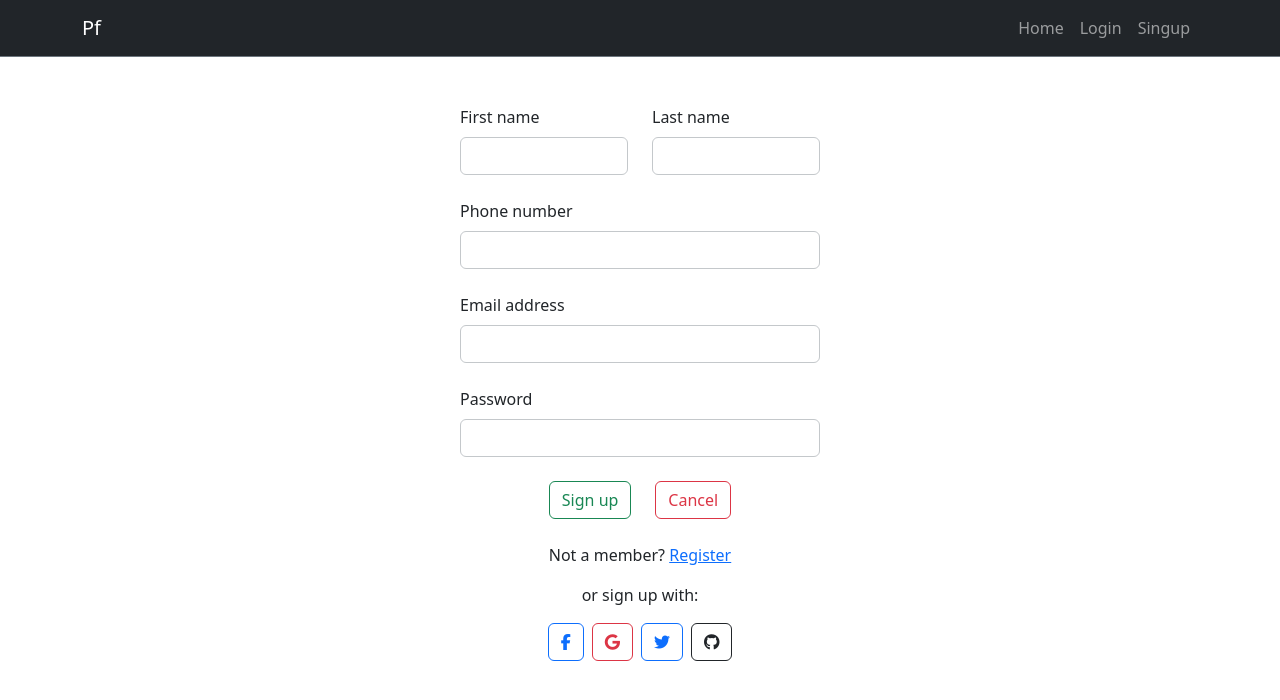
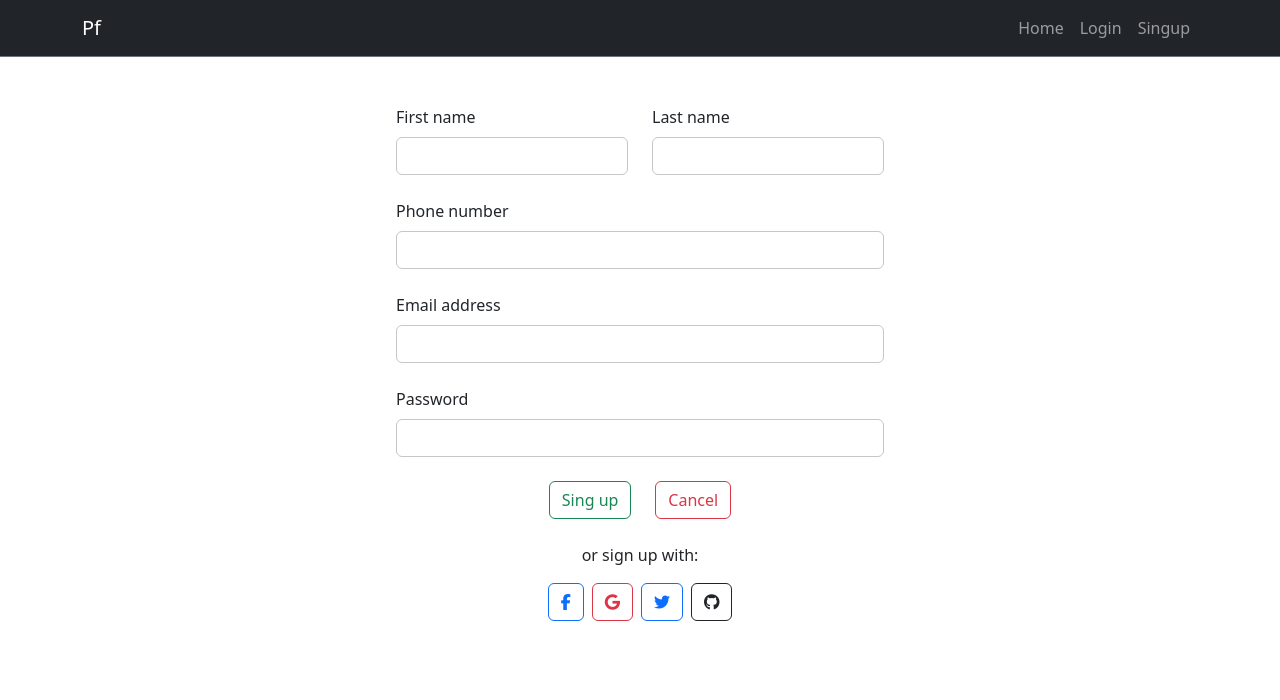
Before and after one commit to jpmendez29/FinalFronEnd, a React (Create React App) app in the folder pf-front/: page /singup in a window 1280 px wide. Shown: the top 700 px of the page. Built offline with nearby package versions, Linux system fonts and the light colour scheme.

Commit message:
funciones login

```diff
--- a/pf-front/src/App.css
+++ b/pf-front/src/App.css
@@ -39,5 +39,5 @@
 }
 
 .w-30{
-  Width: 30%!important;
+  Width: 40%!important;
 }
--- a/pf-front/src/App.js
+++ b/pf-front/src/App.js
@@ -1,6 +1,7 @@
 
 import { BrowserRouter as Router, Routes, Route } from 'react-router-dom';
 import 'bootstrap/dist/css/bootstrap.min.css'
+import 'bootstrap/dist/js/bootstrap.bundle.min.js'
 import '@fortawesome/fontawesome-free/css/all.min.css';
 
 import './App.css';
--- a/pf-front/src/Components/Singup.js
+++ b/pf-front/src/Components/Singup.js
@@ -1,49 +1,75 @@
 import React, { Component } from 'react'
+import { useState } from "react";
+import {Link} from 'react-router-dom'
 
 export default class Singup extends Component {
+
+    state = {
+        users: []
+    }
+
+
+        createuser = async event => {
+            event.preventDefault();
+
+            let us = {
+            firstname: event.target.firstname.value,
+            lastname: event.target.lastname.value,
+            phone: event.target.phonenumber.value,
+            email: event.target.emailaddress.value,
+            pasw: event.target.password.value
+            }
+
+            event.target.reset();
+
+            this.state.users = await [...this.state.users ,us];
+            console.log(this.state.users)
+    }
+
     render() {
         return (
-            <form className='container mt-5 w-30'>
+            <form className='container mt-5 w-30' onSubmit={this.createuser}>
 
                     <div className="row mb-4">
                         <div className="col">
                             <div className="form-outline">
-                                <label className="form-label" htmlFor="form3Example1">First name</label>
-                                <input type="text" id="form3Example1" className="form-control border-secondary-subtle" />
+                                <label className="form-label" htmlFor="firstname">First name</label>
+                                <input type="text" id="firstname" className="form-control border-secondary-subtle" />
                             </div>
                         </div>
                         <div className="col">
                             <div className="form-outline">
-                                <label className="form-label" htmlFor="form3Example2">Last name</label>
-                                <input type="text" id="form3Example2" className="form-control border-secondary-subtle" />
+                                <label className="form-label" htmlFor="lastname">Last name</label>
+                                <input type="text" id="lastname" className="form-control border-secondary-subtle" />
                             </div>
                         </div>
                     </div>
 
                     <div className="form-outline mb-4">
-                        <label className="form-label" htmlFor="form5Example5">Phone number</label>
-                        <input type="text" id="form5Example5" className="form-control border-secondary-subtle" />
+                        <label className="form-label" htmlFor="phonenumber">Phone number</label>
+                        <input type="text" id="phonenumber" className="form-control border-secondary-subtle" />
                     </div>
 
                     <div className="form-outline mb-4">
-                        <label className="form-label" htmlFor="form3Example3">Email address</label>
-                        <input type="email" id="form3Example3" className="form-control border-secondary-subtle" />
+                        <label className="form-label" htmlFor="emailaddress">Email address</label>
+                        <input type="email" id="emailaddress" className="form-control border-secondary-subtle" />
                     </div>
 
 
                     <div className="form-outline mb-4">
-                        <label className="form-label" htmlFor="form3Example4">Password</label>
-                        <input type="password" id="form3Example4" className="form-control border-secondary-subtle" />
+                        <label className="form-label" htmlFor="password">Password</label>
+                        <input type="password" id="password" className="form-control border-secondary-subtle" />
                     </div>
 
                     <div className='d-flex justify-content-center'>
-                        <button type="submit" className="btn btn-outline-success btn-block mb-4">Sign up</button>
+                        <button type="submit" className="btn btn-outline-success btn-block mb-4">
+                            <a href='/login' className='text-decoration-none text-color-none text-reset'>Sing up</a>
+                            </button>
                         <button type="reset" className="btn btn-outline-danger btn-block mb-4 ms-4">Cancel</button>
                     </div>
 
 
                     <div className="text-center mb-4">
-                        <p>Not a member? <a href="#!">Register</a></p>
                         <p>or sign up with:</p>
                         <button type="button" className="btn btn-outline-primary btn-floating mx-1">
                             <i className="fab fa-facebook-f"></i>
```
